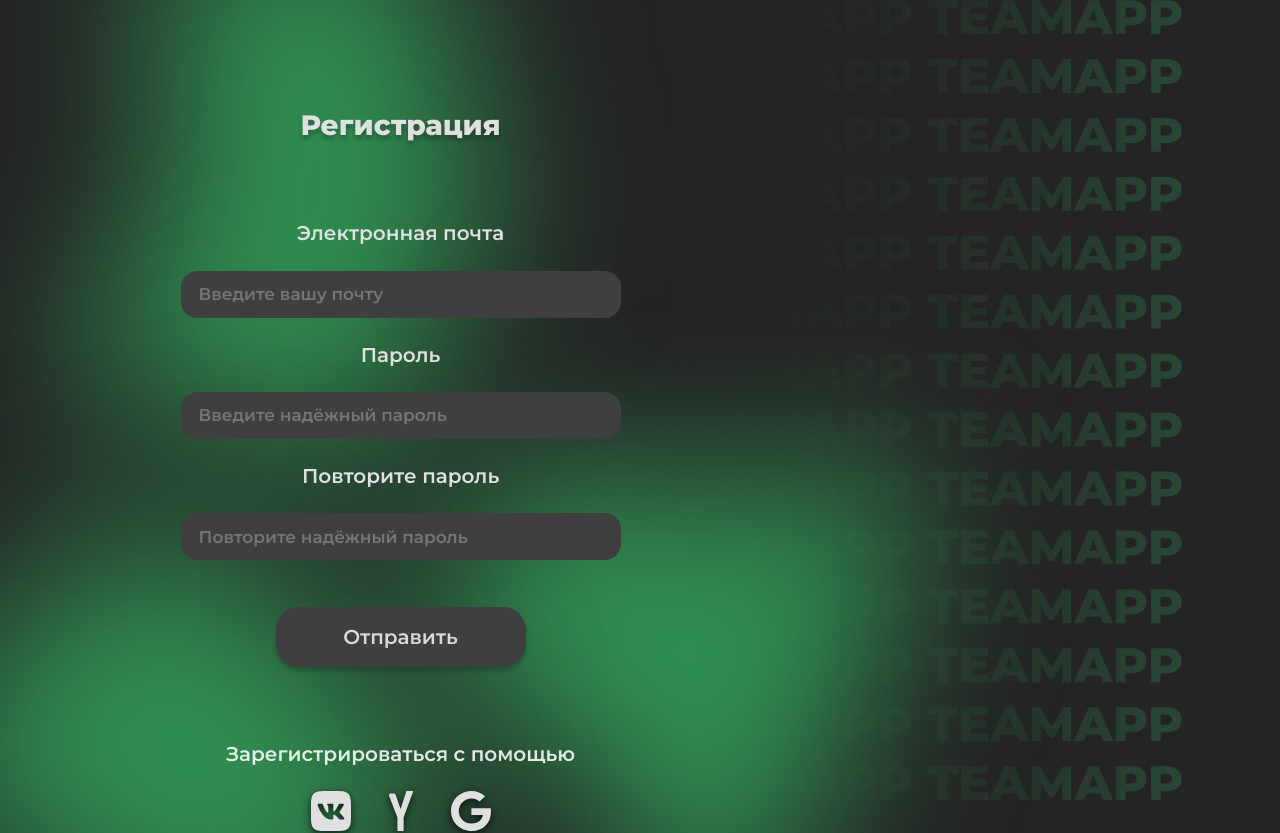
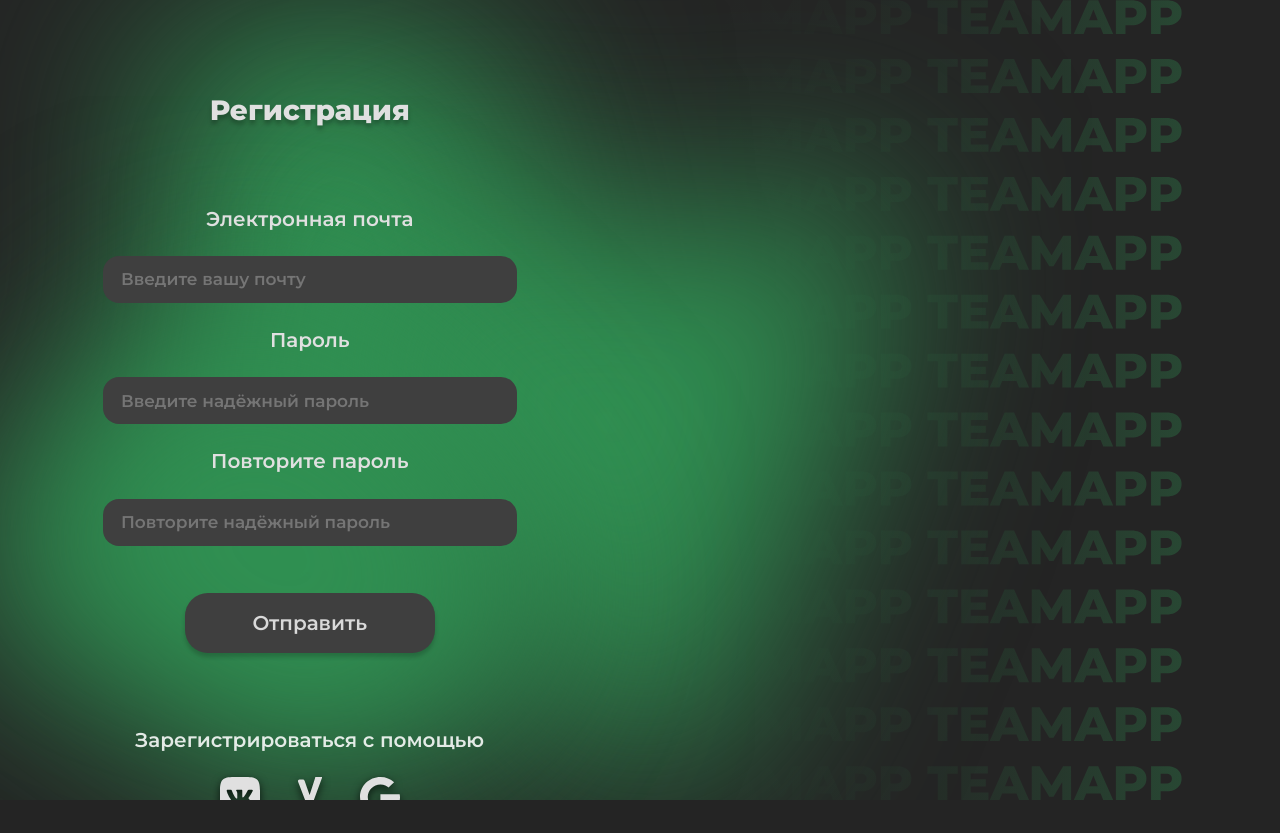
Before and after one commit to SoftBananas/teamapp-frontend, a React (Vite) app: page / in a window 1280 px wide. Shown: the top 833 px of the page. After the commit the page ends 800 px from the top, so only its background shows below. Built offline with nearby package versions, Linux system fonts and the light colour scheme.

Commit message:
chore: registration page done for 1920x1080

```diff
--- a/src/app/App.tsx
+++ b/src/app/App.tsx
@@ -1,6 +1,7 @@
 // import { useState } from 'react'
 import './App.css'
 import {RegistrationPage} from "../pages/registrationPage";
+import { WelcomePage } from '../pages/welcomePage';
 
 function App() {
   // const [count, setCount] = useState(0)
--- a/src/index.css
+++ b/src/index.css
@@ -50,6 +50,7 @@
 
 
 
+
 @media (prefers-color-scheme: light) {
 
   a:hover {
--- a/src/pages/registrationPage/ui/RegistrationPage.scss
+++ b/src/pages/registrationPage/ui/RegistrationPage.scss
@@ -1,41 +1,56 @@
 #background {
-    display: flex;
     width: 100%;
     height: 100vh;
-    position: absolute;
-    z-index: -1;
+    position: relative;
+    top: 0;
+    z-index: -2;
+    overflow: hidden;
 
     .svg-element {
-        margin: 0;
-        z-index: 1;
-        height: 100%;
+        // margin: 0;
         position: absolute;
+        z-index: 0;
     }
 
     #Circle1 {
-        left: -85px;
-        top: -160px;
+        top: -9%;
+        left: -4%;
     }
+
     #Circle2 {
-        left: 180px;
-        bottom: -300px;
+        bottom: -23%;
+        left: 8%;
+    }
 
-    }
     #Circle3 {
-        left: -320px;
-        bottom: -350px;
-
+        bottom: -25%;
+        left: -18%;
     }
 
     #text-bg {
         height: 100%;
-        margin-left: auto;
-        padding-right: 1%;
+        z-index: -1;
+        right: 1%;
+        //margin-right: -10px;
+    }
+
+    #main {
+        position: absolute;
+        z-index: 1;
+        top: 0;
+        left: 0;
+        height: 100%;
+        width: 100%;
+
+        form {
+            // justify-self: flex-start;
+            //min-width: ;
+            min-width: 41%;
+            height: auto;
+
+            margin-top: 7.3%;
+            margin-left: 3.7%;
+
+        }
     }
 }
-
-form {
-    margin-right: auto;
-    margin-top: 5%;
-    margin-left: 10.2%;
-}
--- a/src/pages/registrationPage/ui/RegistrationPage.tsx
+++ b/src/pages/registrationPage/ui/RegistrationPage.tsx
@@ -13,10 +13,11 @@
                 <SVG21 id="Circle1" className="svg-element" />
                 <SVG22 id="Circle2" className="svg-element" />
                 <SVG23 id="Circle3" className="svg-element" />
-                <TextBG id="text-bg"/>
+                <TextBG id="text-bg" className="svg-element" />
+                <div id="main">
+                    <StarterForm headerText='Регистрация' amount={3} logo1='vk' logo2='yandex' logo3='google' />
+                </div>
             </div>
-            <StarterForm className='regiForm'  headerText='Регистрация' amount={3} logo1='vk' logo2='yandex' logo3='google' />
         </>
-
     )
 }
--- a/src/shared/ui/formHeader/ui/formHeader.scss
+++ b/src/shared/ui/formHeader/ui/formHeader.scss
@@ -1,6 +1,6 @@
 @import '../../../../app/styles/colors';
 
-h4 {
+h4.formHeader {
     font-size: 28px;
     font-weight: 800;
     line-height: 34.13px;
--- a/src/shared/ui/formHeader/ui/formHeader.tsx
+++ b/src/shared/ui/formHeader/ui/formHeader.tsx
@@ -12,7 +12,7 @@
         className,
     } = props;
     return (
-        <h4 className={`${className}`}>
+        <h4 className={`${className} formHeader`}>
             {children}
         </h4>
     )
--- a/src/shared/ui/input/ui/input.scss
+++ b/src/shared/ui/input/ui/input.scss
@@ -1,8 +1,13 @@
 @import '../../../../app/styles/colors';
 
-input {
-  min-width: 420px;
+input.inputStyle {
+  max-width: 420px;
   min-height: 45px;
+
+  width: 75%;
+
+
+
   background-color: $bg-widgets;
   border-radius: 16px;
   border: none;
@@ -18,11 +23,11 @@
   line-height: 20px;
 }
 
-label {
+label#labelForInput {
   display: grid;
-  justify-content: center;
+  width: 100%;
+  justify-items: center;
 
-  font-family: "Montserrat", sans-serif;  /*FIX FONT ERROR*/
   font-size: 20px;
   font-weight: 600;
   line-height: 24.38px;
--- a/src/shared/ui/input/ui/input.tsx
+++ b/src/shared/ui/input/ui/input.tsx
@@ -16,11 +16,11 @@
         className,
     } = props;
     return (
-        <label>
+        <label id="labelForInput">
             {inputHeader}
             <input
                 type='input'
-                className={`${className}`}
+                className={`${className} inputStyle`}
                 placeholder={`${placeholder}`}>
             </input>
         </label>
--- a/src/shared/ui/logos/ui/logos.scss
+++ b/src/shared/ui/logos/ui/logos.scss
@@ -1,13 +1,13 @@
 @import '../../../../app/styles/colors';
 
-div{
+div#forLogos{
     display: flex;
     gap: 30px;
     min-width: 349px;
     justify-content: center;
 }
 
-img{
+img.logosSVG{
     width: 40px;
     height: 40px;
     color: $soft-white;
--- a/src/shared/ui/logos/ui/logos.tsx
+++ b/src/shared/ui/logos/ui/logos.tsx
@@ -51,7 +51,7 @@
                 }
                 logos.push(
                     <a key={n}>
-                        <img src={`/${logo}Logo.svg`} alt={`${logo} logo`} className={`${className} shadow`}></img>
+                        <img src={`/${logo}Logo.svg`} alt={`${logo} logo`} className={`${className} shadow logosSVG`}></img>
                     </a>
                 )
                 n ++
@@ -62,7 +62,7 @@
         }
     }
     return (
-        <div>
+        <div id="forLogos">
             {amountDependence()}
         </div>
     )
--- a/src/widgets/starterForm/ui/starterForm.scss
+++ b/src/widgets/starterForm/ui/starterForm.scss
@@ -3,8 +3,7 @@
 form {
     display: grid;
     justify-items: center;
-    padding-top: 44px;
-    padding-left: 50px;
+    width: 30%;
 
     .header {
         margin-bottom: 79px;
@@ -28,14 +27,13 @@
         background-color: $bg-widgets;
     }
 
-    p {
-        font-family: Montserrat;
+    .inForm {
+        // font-family: Montserrat;
         font-weight: 600;
     }
 
     #first {
         font-size: 20px;
-
     }
 
     #second, #second strong {
@@ -47,11 +45,10 @@
 
     }
 
-    div {
+    div#forLogos {
         img {
             padding-top: 22px;
             padding-bottom: 35px;
-            //shadows//
         }
     }
 }
--- a/src/widgets/starterForm/ui/starterForm.tsx
+++ b/src/widgets/starterForm/ui/starterForm.tsx
@@ -71,9 +71,9 @@
             <FormHeader children={headerText} className="header" />
             {headerTextDependence()}
             <Button children="Отправить" className='formButton' />
-            <p id="first">{a} с помощью</p>
+            <p className="inForm" id="first">{a} с помощью</p>
             <Logos amount={amount} logo1={logo1} logo2={logo2} logo3={logo3} logo4={logo4} className='logos' />
-            <p id="second">{b}<strong>{c}</strong></p>
+            <p className="inForm" id="second">{b}<strong>{c}</strong></p>
         </form>
     )
 }
```
